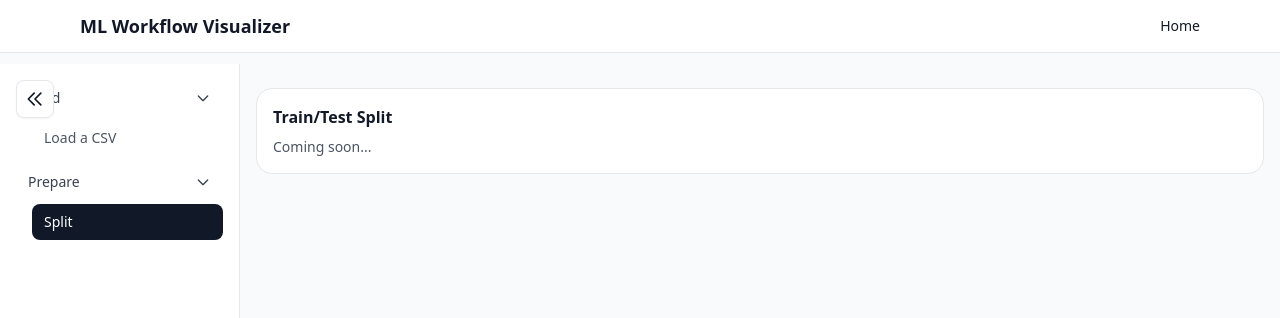
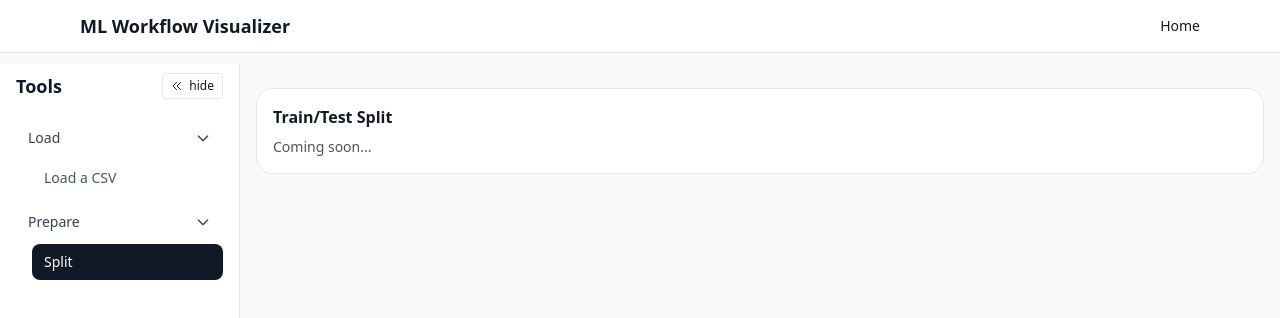
Before and after one commit to DrQuacks/ml-workflow-visualizer, a Next.js app: page /prepare/split in a window 1280 px wide. Shown: the top 318 px of the page. Built offline with nearby package versions, Linux system fonts and the light colour scheme.

Commit message:
better sidebar formatting

```diff
--- a/app/client-layout.tsx
+++ b/app/client-layout.tsx
@@ -3,8 +3,11 @@
 import type { ReactNode } from 'react';
 import Sidebar from '@/components/Sidebar';
 import Link from 'next/link';
+import { SidebarProvider, useSidebar } from '@/components/SidebarContext';
 
-export default function ClientLayout({ children }: { children: ReactNode }) {
+function LayoutContent({ children }: { children: ReactNode }) {
+  const { isOpen } = useSidebar();
+
   return (
     <>
       <header className="border-b bg-white fixed top-0 left-0 right-0 z-40">
@@ -21,11 +24,19 @@ export default function ClientLayout({ children }: { children: ReactNode }) {
 
       <Sidebar />
 
-      <main className="pt-16 pl-0 transition-all duration-300">
-        <div className="mx-auto max-w-6xl px-4 py-6 ml-60">
+      <main className={`pt-16 transition-all duration-300 ${isOpen ? 'ml-60' : 'ml-0'}`}>
+        <div className="mx-auto max-w-6xl px-4 py-6">
           {children}
         </div>
       </main>
     </>
   );
 }
+
+export default function ClientLayout({ children }: { children: ReactNode }) {
+  return (
+    <SidebarProvider>
+      <LayoutContent>{children}</LayoutContent>
+    </SidebarProvider>
+  );
+}
--- a/components/Sidebar.tsx
+++ b/components/Sidebar.tsx
@@ -1,8 +1,9 @@
 'use client';
 
-import { useState, useEffect } from 'react';
+import { useState } from 'react';
 import Link from 'next/link';
 import { usePathname } from 'next/navigation';
+import { useSidebar } from './SidebarContext';
 
 interface MenuItem {
   label: string;
@@ -26,7 +27,7 @@ const menuItems: MenuItem[] = [
 ];
 
 export default function Sidebar() {
-  const [isOpen, setIsOpen] = useState(true);
+  const { isOpen, setIsOpen } = useSidebar();
   const [expandedSections, setExpandedSections] = useState<Set<string>>(new Set(['Load', 'Prepare']));
   const pathname = usePathname();
 
@@ -44,25 +45,24 @@ export default function Sidebar() {
 
   return (
     <>
-      {/* Toggle Button */}
+      {/* Show Sidebar Button (when closed) */}
+      {!isOpen && (
         <button
-        onClick={() => setIsOpen(!isOpen)}
-        className="fixed top-20 left-4 z-50 p-2 rounded-lg border bg-white hover:bg-gray-50 shadow-sm"
-        aria-label={isOpen ? 'Close sidebar' : 'Open sidebar'}
+          onClick={() => setIsOpen(true)}
+          className="fixed top-20 left-4 z-50 flex items-center gap-1.5 px-2 py-1 text-xs rounded border bg-white hover:bg-gray-50 shadow-sm"
+          aria-label="Open sidebar"
         >
           <svg
-          className="w-5 h-5"
+            className="w-3 h-3"
             fill="none"
             stroke="currentColor"
             viewBox="0 0 24 24"
           >
-          {isOpen ? (
-            <path strokeLinecap="round" strokeLinejoin="round" strokeWidth={2} d="M11 19l-7-7 7-7m8 14l-7-7 7-7" />
-          ) : (
             <path strokeLinecap="round" strokeLinejoin="round" strokeWidth={2} d="M13 5l7 7-7 7M5 5l7 7-7 7" />
+          </svg>
+          <span>show</span>
+        </button>
       )}
-        </svg>
-      </button>
 
       {/* Sidebar */}
       <aside
@@ -71,6 +71,25 @@ export default function Sidebar() {
         }`}
         style={{ width: '240px' }}
       >
+        {/* Header with Title and Hide Button */}
+        <div className="flex items-center justify-between px-4 pt-2 pb-1">
+          <h2 className="font-semibold text-lg">Tools</h2>
+          <button
+            onClick={() => setIsOpen(false)}
+            className="flex items-center gap-1.5 px-2 py-1 text-xs rounded border bg-white hover:bg-gray-50"
+            aria-label="Close sidebar"
+          >
+            <svg
+              className="w-3 h-3"
+              fill="none"
+              stroke="currentColor"
+              viewBox="0 0 24 24"
+            >
+              <path strokeLinecap="round" strokeLinejoin="round" strokeWidth={2} d="M11 19l-7-7 7-7m8 14l-7-7 7-7" />
+            </svg>
+            <span>hide</span>
+          </button>
+        </div>
         <nav className="p-4 space-y-2">
           {menuItems.map((item) => (
             <div key={item.label}>
--- /dev/null
+++ b/components/SidebarContext.tsx
@@ -0,0 +1,31 @@
+'use client';
+
+import { createContext, useContext, useState, type ReactNode } from 'react';
+
+interface SidebarContextType {
+  isOpen: boolean;
+  setIsOpen: (open: boolean) => void;
+  toggleSidebar: () => void;
+}
+
+const SidebarContext = createContext<SidebarContextType | undefined>(undefined);
+
+export function SidebarProvider({ children }: { children: ReactNode }) {
+  const [isOpen, setIsOpen] = useState(true);
+
+  const toggleSidebar = () => setIsOpen(!isOpen);
+
+  return (
+    <SidebarContext.Provider value={{ isOpen, setIsOpen, toggleSidebar }}>
+      {children}
+    </SidebarContext.Provider>
+  );
+}
+
+export function useSidebar() {
+  const context = useContext(SidebarContext);
+  if (!context) {
+    throw new Error('useSidebar must be used within SidebarProvider');
+  }
+  return context;
+}
```
Lines whose indentation alone changed are shown as unchanged.
